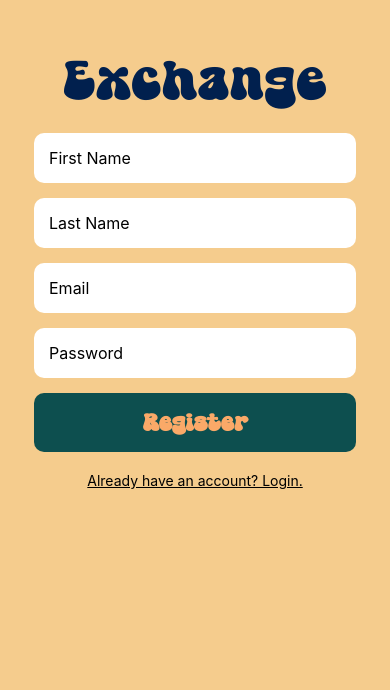
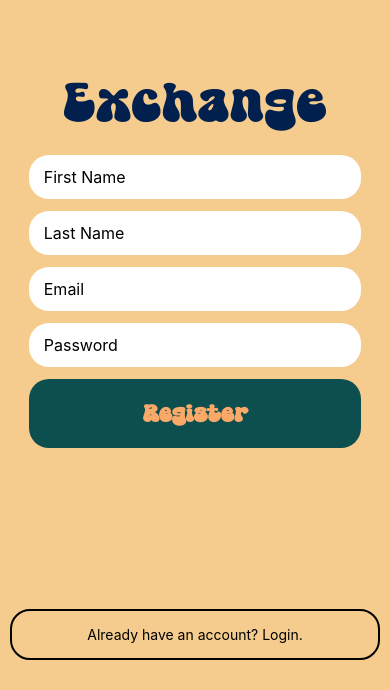
Before and after one commit to kruugerr/the-exchange-app, a React Native app in the folder frontend/exchange/: screen /Register in a window 390 px wide. Shown: the part 154-844 px from the top of the page. Built offline with nearby package versions, Linux system fonts and the light colour scheme.

Commit message:
improve the look of login/register pages

```diff
--- a/frontend/exchange/src/navigation/AuthStack.js
+++ b/frontend/exchange/src/navigation/AuthStack.js
@@ -8,9 +8,9 @@ const Stack = createNativeStackNavigator();
 
 const AuthStack = () => {
   return (
-      <Stack.Navigator initialRouteName="Login">
-        <Stack.Screen name="Login" component={LoginScreen} options={{ headerShown: false }} />
-        <Stack.Screen name="Register" component={RegisterScreen} options={{ headerShown: false }} />
+      <Stack.Navigator initialRouteName="Login" screenOptions={{headerShown:false, animation:'none',}}>
+        <Stack.Screen name="Login" component={LoginScreen} />
+        <Stack.Screen name="Register" component={RegisterScreen} />
       </Stack.Navigator>
   );
 };
--- a/frontend/exchange/src/screens/LoginScreen.js
+++ b/frontend/exchange/src/screens/LoginScreen.js
@@ -70,9 +70,10 @@ const LoginScreen = ({ navigation }) => {
         </Animated.View>
       </TouchableWithoutFeedback>
 
-      <TouchableOpacity onPress={() => navigation.navigate('Register')}>
+      <TouchableOpacity onPress={() => navigation.navigate('Register')} style={styles.linkContainer}>
         <Text style={styles.link}>Create new account</Text>
       </TouchableOpacity>
+
     </View>
   );
 };
@@ -113,10 +114,22 @@ const styles = StyleSheet.create({
     fontWeight:'bold',
     fontFamily:'SuperMagic',
   },
-  link:{
+  linkContainer: {
+    position: 'absolute',
+    bottom: 30,
+    width: '95%',
+    alignItems: 'center',
+    padding: 15,
+    borderRadius: 20,
+    borderWidth: 2,
+    borderColor: 'black',
+    backgroundColor: 'transparent',
+  },
+  linkText:{
     color:'#000',
-    fontSize:14,
-    textDecorationLine: 'underline'
+    fontSize:16,
+    textDecorationLine: 'underline',
+    fontWeight: 'bold',
   },
 });
 
--- a/frontend/exchange/src/screens/RegisterScreen.js
+++ b/frontend/exchange/src/screens/RegisterScreen.js
@@ -99,7 +99,7 @@ const RegisterScreen = ({ navigation }) => {
           <Text style={styles.buttonText}>Register</Text>
         </Animated.View>
       </TouchableWithoutFeedback>
-      <TouchableOpacity onPress={() => navigation.navigate('Login')}>
+      <TouchableOpacity onPress={() => navigation.navigate('Login')} style={styles.linkContainer}>
         <Text style={styles.link}>Already have an account? Login.</Text>
       </TouchableOpacity>
     </View>
@@ -112,7 +112,8 @@ const styles = StyleSheet.create({
     justifyContent: 'center',
     alignItems:'center',
     backgroundColor:'#F5CC8D',
-    padding:20,
+    paddingLeft:20,
+    paddingRight:20,
   },
   title: {
     fontSize: 56,
@@ -121,11 +122,12 @@ const styles = StyleSheet.create({
     marginBottom: 20,
   },
   input: {
-    width: '92%',
+    width: '95%',
     backgroundColor:'#fff',
-    padding:15,
-    borderRadius:10,
-    marginBottom: 15,
+    paddingHorizontal:15,
+    paddingVertical:12,
+    borderRadius:20,
+    marginBottom: 12,
     fontSize:16,
   },
   errorText: {
@@ -137,9 +139,9 @@ const styles = StyleSheet.create({
 },
   button:{
     backgroundColor:'#0d4f4f',
-    padding:15,
-    borderRadius:10,
-    width:'92%',
+    padding:20,
+    borderRadius:20,
+    width:'95%',
     alignItems:'center',
     marginBottom:20,
   },
@@ -149,10 +151,22 @@ const styles = StyleSheet.create({
     fontWeight:'bold',
     fontFamily:'SuperMagic',
   },
-  link:{
+  linkContainer: {
+    position: 'absolute',
+    bottom: 30,
+    width: '95%',
+    alignItems: 'center',
+    padding: 15,
+    borderRadius: 20,
+    borderWidth: 2,
+    borderColor: 'black',
+    backgroundColor: 'transparent',
+  },
+  linkText:{
     color:'#000',
-    fontSize:14,
-    textDecorationLine: 'underline'
+    fontSize:16,
+    textDecorationLine: 'underline',
+    fontWeight: 'bold',
   },
 });
 
```
